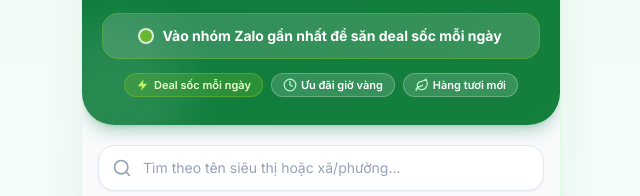
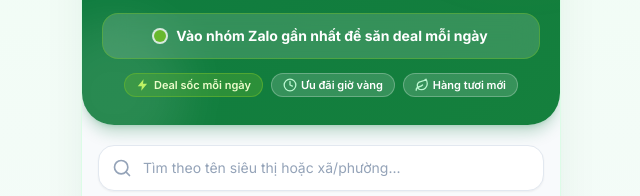
Before and after one commit to xnkcaobang/zalo, a plain HTML site: page index.html in a window 1280 px wide. Shown: the part 217-413 px from the top of the page, 319-959 px from the left. Drawn offline with nearby package versions, Linux system fonts and the light colour scheme.

Commit message:
Update index.html

```diff
--- a/index.html
+++ b/index.html
@@ -105,7 +105,7 @@
             <span class="relative inline-flex h-3 w-3 rounded-full bg-[#68b82e] ring-2 ring-white/80"></span>
           </span>
           <p class="text-left text-[13px] font-bold leading-snug text-white sm:text-sm">
-            Vào nhóm Zalo gần nhất để săn deal sốc mỗi ngày
+            Vào nhóm Zalo gần nhất để săn deal mỗi ngày
           </p>
         </div>
 
```
